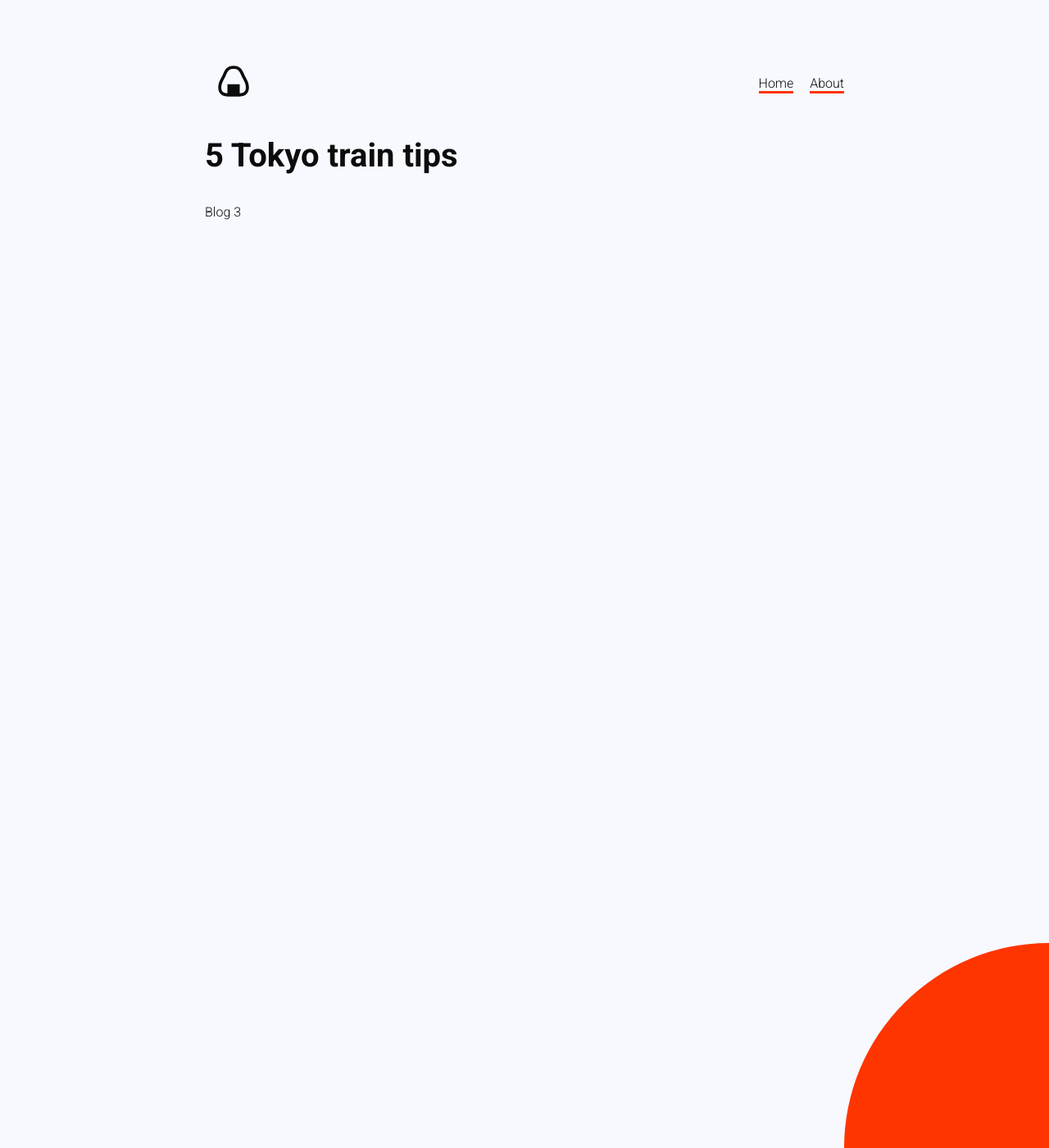
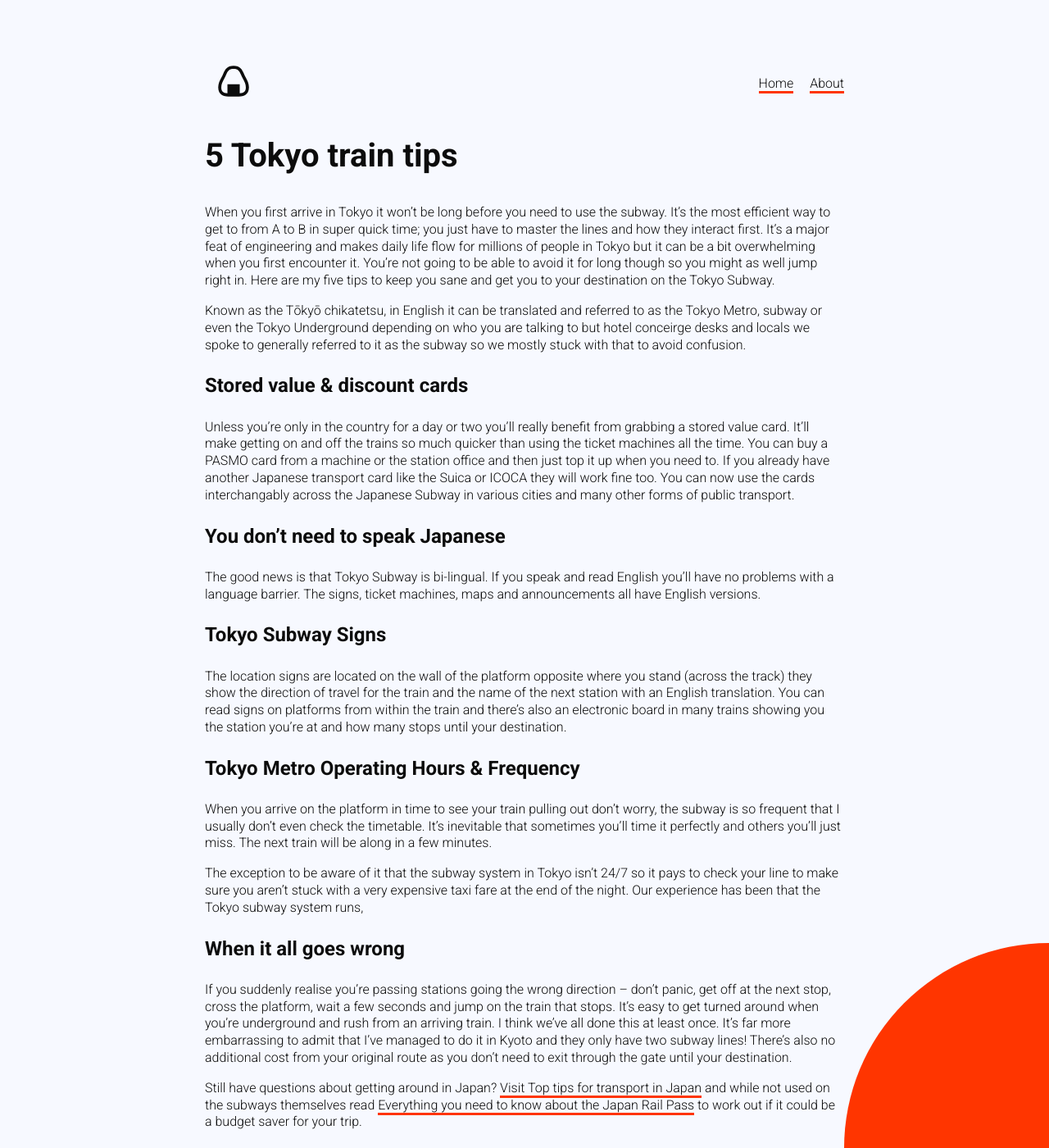
Before and after one commit to felphos/anightinjapan, a Jekyll site: the page built from _posts/2021-02-20-trains.markdown, in a window 1280 px wide and 1400 px high. Shown: the whole window at 82% size. Built offline with Jekyll 4.4.1, drawn with Linux system fonts in a browser that asks for light colours.

Commit message:
Updated Trains

```diff
--- a/_posts/2021-02-20-trains.markdown
+++ b/_posts/2021-02-20-trains.markdown
@@ -5,4 +5,30 @@
   Tokyo Subway.
 ---
 
-Blog 3
+When you first arrive in Tokyo it won’t be long before you need to use the subway.  It’s the most efficient way to get to from A to B in super quick time; you just have to master the lines and how they interact first. It’s a major feat of engineering and makes daily life flow for millions of people in Tokyo but it can be a bit overwhelming when you first encounter it.  You’re not going to be able to avoid it for long though so you might as well jump right in.  Here are my five tips to keep you sane and get you to your destination on the Tokyo Subway.
+
+Known as the Tōkyō chikatetsu, in English it can be translated and referred to as the Tokyo Metro, subway or even the Tokyo Underground depending on who you are talking to but hotel conceirge desks and locals we spoke to generally referred to it as the subway so we mostly stuck with that to avoid confusion.
+
+### Stored value & discount cards
+
+Unless you’re only in the country for a day or two you’ll really benefit from grabbing a stored value card.  It’ll make getting on and off the trains so much quicker than using the  ticket machines all the time.  You can buy a PASMO card from a machine or the station office and then just top it up when you need to.  If you already have another Japanese transport card like the Suica or ICOCA they will work fine too.  You can now use the cards interchangably across the Japanese Subway in various cities and many other forms of public transport.
+
+### You don’t need to speak Japanese
+
+The good news is that Tokyo Subway is bi-lingual.  If you speak and read English you’ll have no problems with a language barrier. The signs, ticket machines, maps and announcements all have English versions.
+
+### Tokyo Subway Signs
+
+The location signs are located on the wall of the platform opposite where you stand (across the track) they show the direction of travel for the train and the name of the next station with an English translation.  You can read signs on platforms from within the train and there’s also an electronic board in many trains showing you the station you’re at and how many stops until your destination.
+
+### Tokyo Metro Operating Hours & Frequency
+
+When you arrive on the platform in time to see your train pulling out don’t worry, the subway is so frequent that I usually don’t even check the timetable.  It’s inevitable that sometimes you’ll time it perfectly and others you’ll just miss.  The next train will be along in a few minutes.
+
+The exception to be aware of it that the subway system in Tokyo isn’t 24/7 so it pays to check your line to make sure you aren’t stuck with a very expensive taxi fare at the end of the night.  Our experience has been that the Tokyo subway system runs,
+
+### When it all goes wrong
+
+If you suddenly realise you’re passing stations going the wrong direction – don’t panic, get off at the next stop, cross the platform, wait a few seconds and jump on the train that stops.  It’s easy to get turned around when you’re underground and rush from an arriving train.  I think we’ve all done this at least once.  It’s far more embarrassing to admit that I’ve managed to do it in Kyoto and they only have two subway lines!  There’s also no additional cost from your original route as you don’t need to exit through the gate until your destination.
+
+Still have questions about getting around in Japan? [Visit Top tips for transport in Japan](https://www.2aussietravellers.com/top-tips-for-transport-in-japan/ ) and while not used on the subways themselves read [Everything you need to know about the Japan Rail Pass](https://www.2aussietravellers.com/japan-rail-pass/) to work out if it could be a budget saver for your trip.
```
